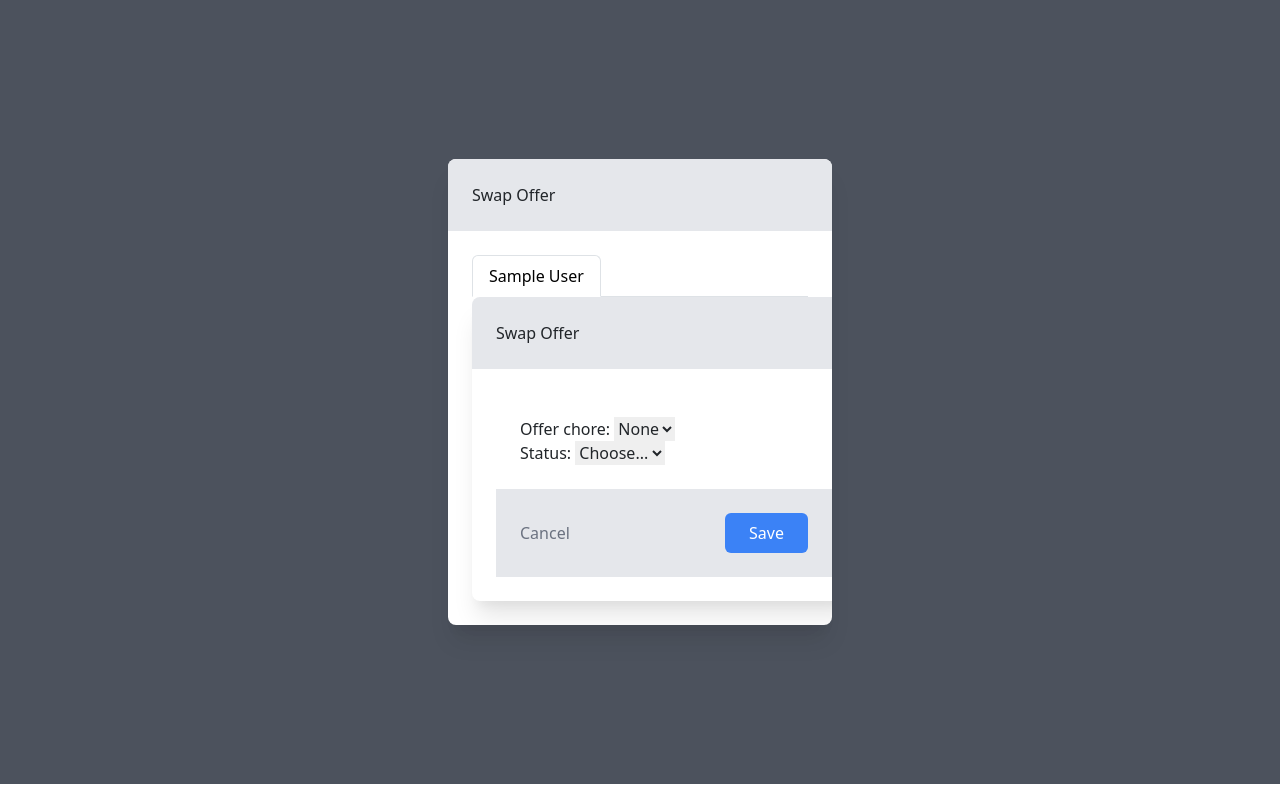
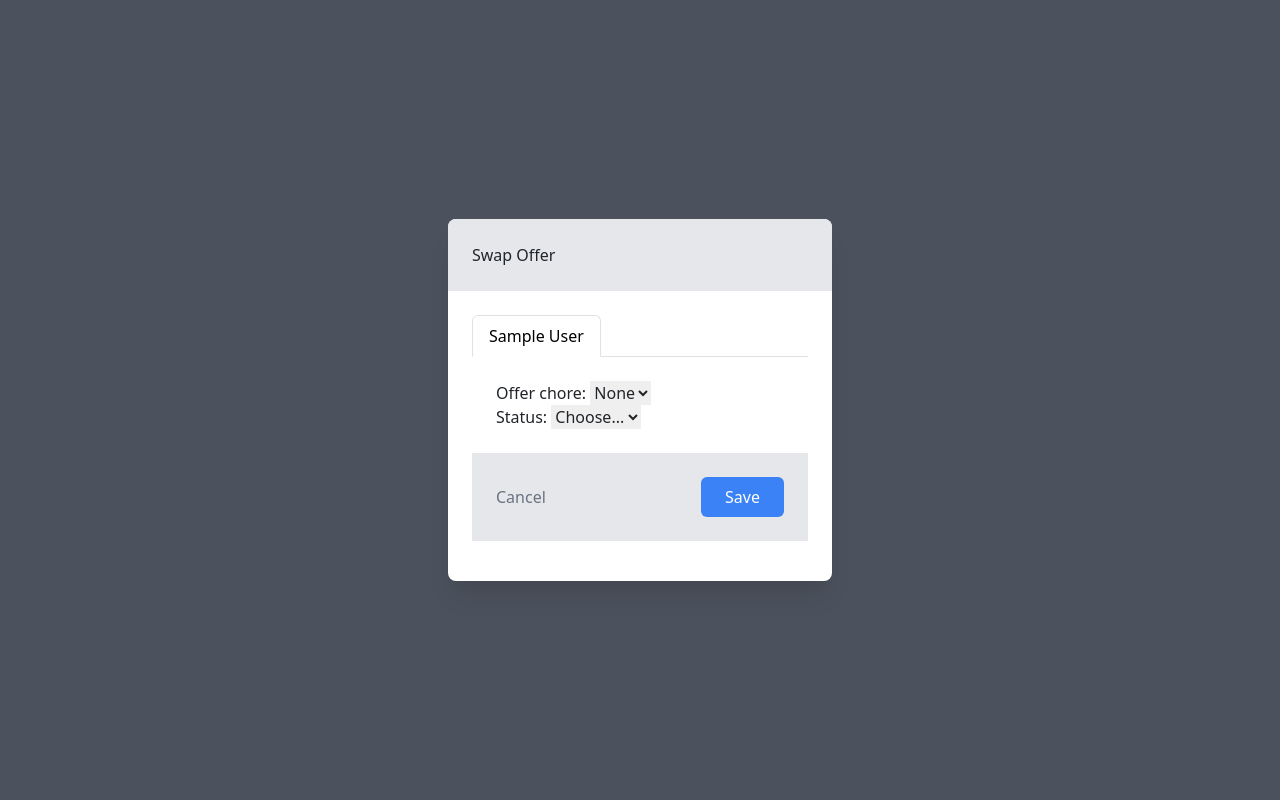
Before and after one commit to Ahmad1786/Senior-Project, a Django app: page /servers/swap-offer/1 in a window 1280 px wide. Run offline with Django 5.2, Linux system fonts and the light colour scheme; a user stored in the database is signed in; tables that the repository leaves empty hold one stand-in row (values such as "Sample post"); some libraries are stand-ins or nearby versions.

Commit message:
fixed some errors

```diff
--- a/project/servers/templates/servers/partials/swap-offer-form.html
+++ b/project/servers/templates/servers/partials/swap-offer-form.html
@@ -6,7 +6,7 @@
     <link href="https://cdn.jsdelivr.net/npm/tailwindcss@2.2.19/dist/tailwind.min.css" rel="stylesheet">
 </head>
 
-<form id="modal" class="fixed inset-0 flex items-center justify-center bg-gray-900 bg-opacity-75">
+<div id="modal" class="fixed inset-0 flex items-center justify-center bg-gray-900 bg-opacity-75">
     {% csrf_token %}
     <div class="bg-white rounded-lg overflow-hidden shadow-xl w-96">
         <div class="modal-header p-4 bg-gray-200 border-b">
@@ -23,13 +23,8 @@
             <div class="tab-content" id="swapTabContent">
                 {% for swap_request, swap_request_form in swap_request_forms %}
                     <div class="tab-pane fade {% if forloop.first %}show active{% endif %}" id="swap-form-{{ forloop.counter }}" role="tabpanel" aria-labelledby="swap-tab-{{ forloop.counter }}">
-                        <form id="modal-{{ forloop.counter }}" hx-post="{% url 'servers:create_swap_offer' swap_request_id=swap_request.id %}" class="fixed inset-0 flex items-center justify-center bg-gray-900 bg-opacity-75">
+                        <form hx-post="{% url 'servers:create_swap_offer' swap_request_id=swap_request.id %}">
                             {% csrf_token %}
-                            <div class="bg-white rounded-lg overflow-hidden shadow-xl w-96">
-                                <div class="modal-header p-4 bg-gray-200 border-b">
-                                    <h5 class="modal-title">Swap Offer</h5>
-                                </div>
-                                <div class="modal-body p-4">
                             <div class="modal-body p-4">
                                 {{ swap_request_form.as_p }}
                             </div>
@@ -37,15 +32,13 @@
                                 <button type="button" hx-post="{% url 'servers:close_modal' %}" class="text-gray-500 hover:text-gray-700">Cancel</button>
                                 <button type="submit" name="submit" class="ml-auto px-4 py-2 bg-blue-500 text-white rounded hover:bg-blue-600">Save</button>
                             </div>
-                                </div>
-                            </div>
                         </form>
                     </div>
                 {% endfor %}
             </div>
         </div>
     </div>
-</form>
+</div>
 
 <style>
     /* Add black border to form fields with rounded corners */
```
Lines whose indentation alone changed are shown as unchanged.
